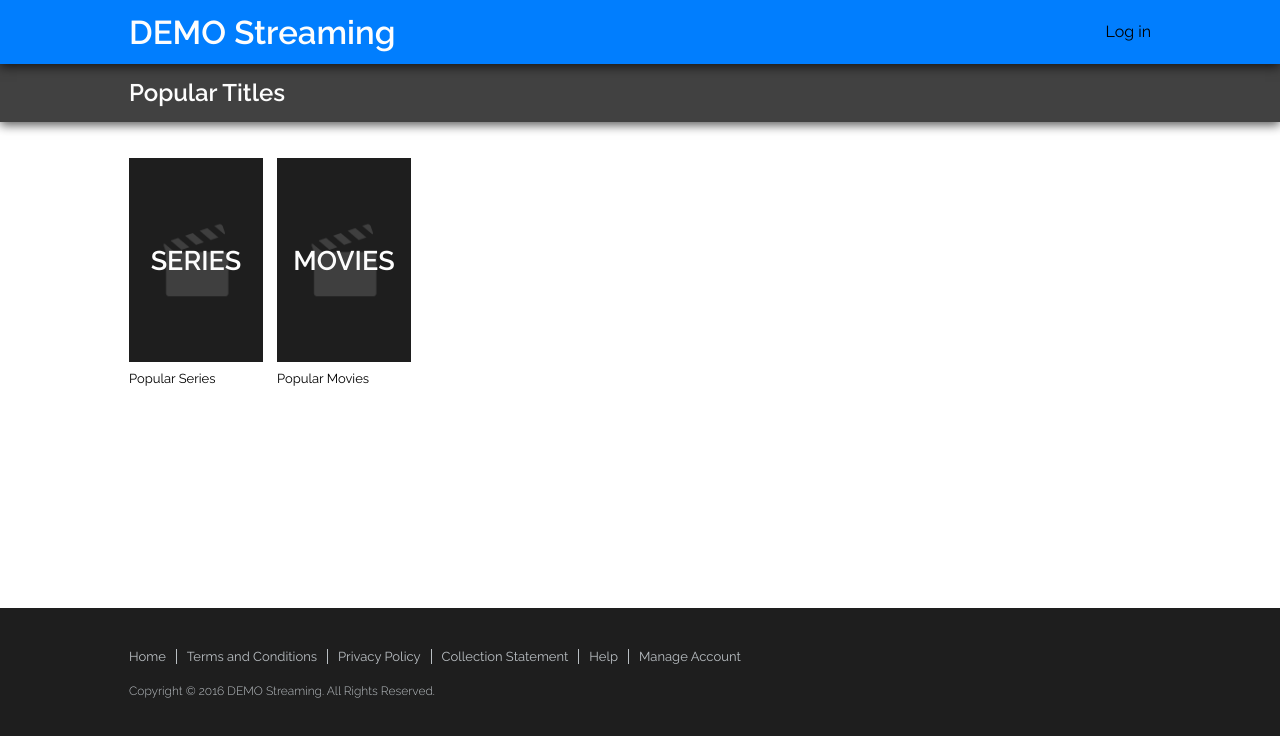
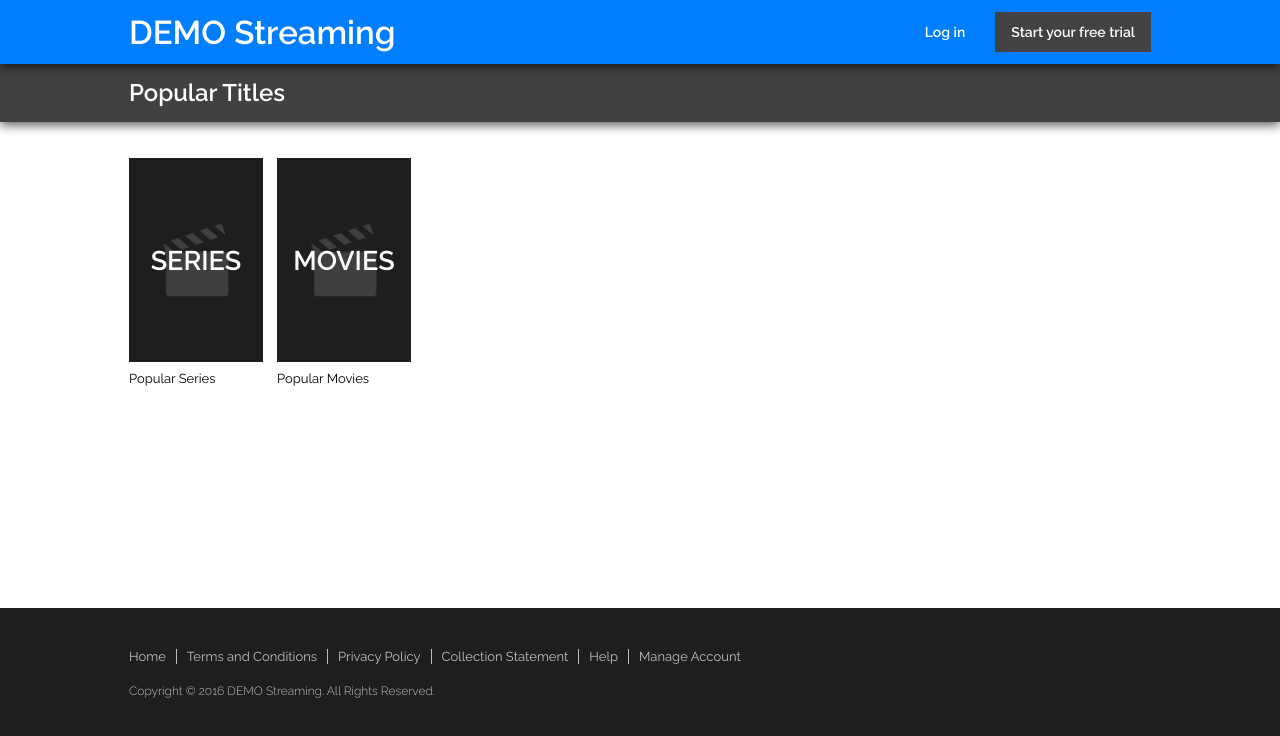
Before and after one commit to oguz3/movies_series, a Next.js app: page / in a window 1280 px wide. Shown: the top 736 px of the page. Built offline with nearby package versions, Linux system fonts and the light colour scheme.

Commit message:
feat: added sort func & btn components

```diff
--- a/components/Header/Header.module.scss
+++ b/components/Header/Header.module.scss
@@ -12,6 +12,15 @@
       font-size: 33px;
       line-height: 39px;
       color: map-get($colors, c6);
+    }
+    .btn_wrapper {
+      display: flex;
+      align-items: center;
+      & > button {
+        &:last-child {
+          margin-left: 24px;
+        }
+      }
     }
   }
 }
--- a/components/Header/index.tsx
+++ b/components/Header/index.tsx
@@ -1,3 +1,4 @@
+import Button from "@components/UI/Button";
 import React from "react";
 
 import styles from "./Header.module.scss";
@@ -9,7 +10,10 @@ const Header = () => {
         <div className="container">
           <div className={styles.header_wrapper}>
             <h2>DEMO Streaming</h2>
-            <div>Log in</div>
+            <div className={styles.btn_wrapper}>
+              <Button>Log in</Button>
+              <Button secondary>Start your free trial</Button>
+            </div>
           </div>
         </div>
       </div>
--- /dev/null
+++ b/components/UI/Button/Button.module.scss
@@ -0,0 +1,19 @@
+.btn {
+  position: relative;
+  display: flex;
+  justify-content: center;
+  align-items: center;
+  border: none;
+  outline: none;
+  cursor: pointer;
+  font-weight: 600;
+  font-size: 14px;
+  line-height: 16px;
+  background-color: transparent;
+  color: #fdfdfd;
+
+  &.secondary {
+    padding: 12px 16px;
+    background: #424242;
+  }
+}
--- a/components/UI/Button/index.tsx
+++ b/components/UI/Button/index.tsx
@@ -1,7 +1,30 @@
-import React from "react";
+import React, { ReactNode } from "react";
+import cn from "classnames";
 
-const Button = () => {
-  return <div></div>;
+import styles from "./Button.module.scss";
+
+type Props = {
+  type?: "button" | "submit" | "reset";
+  children: ReactNode;
+  secondary?: boolean;
+  onClick?: (e: any) => void;
+};
+
+const Button: React.FC<Props> = ({
+  type = "submit",
+  children,
+  secondary,
+  onClick,
+}) => {
+  return (
+    <button
+      onClick={onClick}
+      type={type}
+      className={cn(styles.btn, secondary && styles.secondary)}
+    >
+      {children}
+    </button>
+  );
 };
 
 export default Button;
--- a/data/sample.ts
+++ b/data/sample.ts
@@ -1,5 +1,11 @@
 import { Feed } from "@interfaces/index";
 
+export const selectOptions = [
+  { value: "year_descending", label: "Sort by year in descending order" },
+  { value: "year_ascending", label: "Sort by year in ascending order" },
+  { value: "title_descending", label: "Sort by title in descending order" },
+  { value: "title_ascending", label: "Sort by title in ascending order" },
+];
 /** Dummy data. */
 export const sampleData: Feed = {
   total: 100,
```
Also changed, not shown: components/UI/Select/index.tsx (+4 -4 lines), lib/sort.ts (+13 -1 lines), modules/List/index.tsx (+22 -12 lines).
